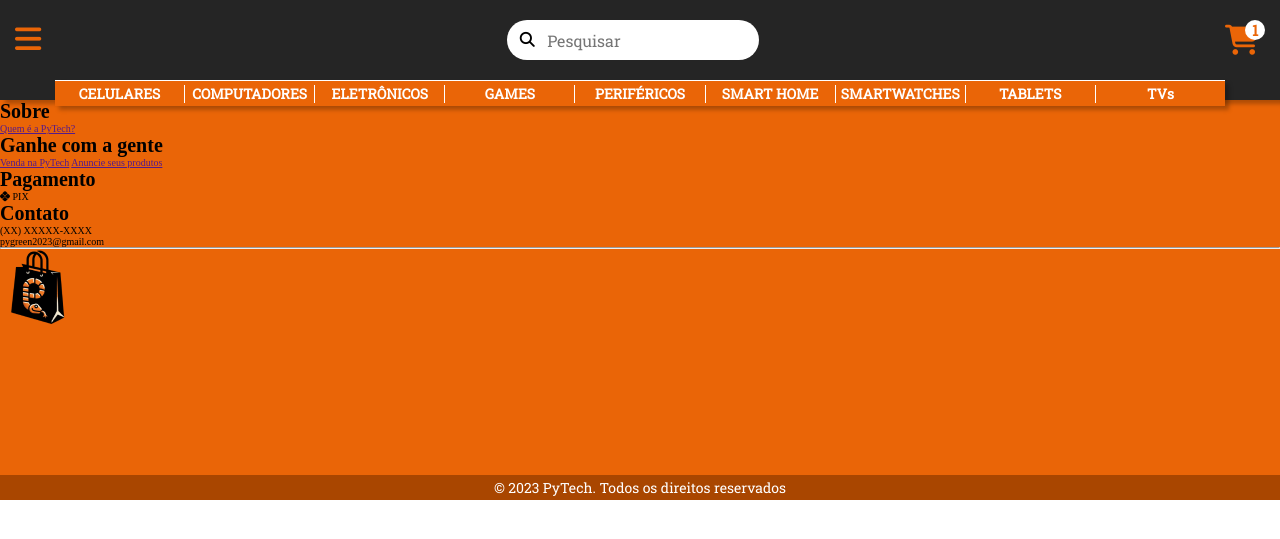
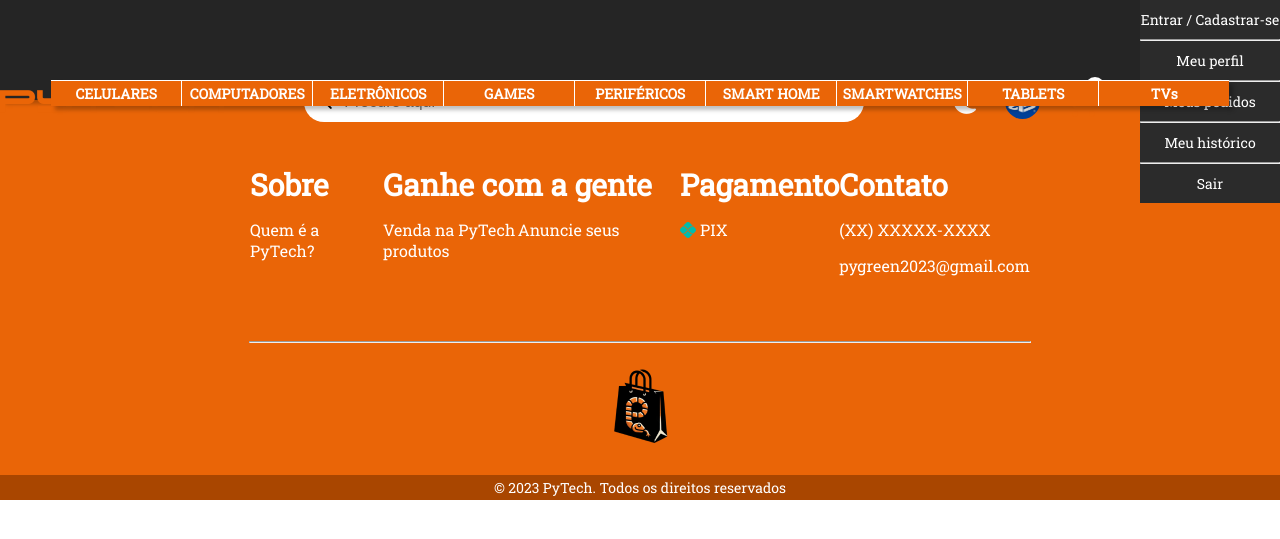
Before and after one commit to PedroAug91/PyTech, a Flask app: page / in a window 1280 px wide. Shown: the top 539 px of the page. Run offline with Flask 3, Linux system fonts and the light colour scheme; some libraries are stand-ins or nearby versions.

Commit message:
header e footer 80% pronto

```diff
--- a/PyTech/static/css/stylebase.css
+++ b/PyTech/static/css/stylebase.css
@@ -22,6 +22,7 @@
 
 html {
     font-size: 10px;
+    font-family: var(--font-primary);
 }
 
 header {
@@ -30,7 +31,6 @@
     align-items: center;
     background-color: var(--clr-header);
     height: 100px;
-    padding-inline: 250px;
     box-shadow: 5px 4px 4px 0px rgba(0, 0, 0, 0.25);
     position: relative;
 }
@@ -44,19 +44,28 @@
 }
 
 #upperHeader {
+    max-width: 1420px;
     width: 100%;
     display: flex;
     align-items: center;
     justify-content: space-between;
-    padding-top: 20px;
 }
 
 header #search {
     display: flex;
+    max-width: 650px;
+    width: 100%;
+    justify-content: center;
+}
+
+#search form {
+    max-width: 610px;
+    width: 80%;
 }
 
 #search #searchButton {
-    width: 40px;
+    max-width: 40px;
+    width: 100%;
     height: 40px;
     background-color: var(--clr-accent-white);
     border: none;
@@ -76,20 +85,21 @@
 }
 
 header #searchInput {
-    max-width: 610px;
+    width: 100%;
+    display: flex;
     height: 40px;
     border: none;
-    flex-shrink: 2;
     border-top-right-radius: 20px;
     border-bottom-right-radius: 20px;
     font-size: 1.6rem;
-    font-family: var(--font-primary);
+
 }
 
 header #iconsHeader {
     display: flex;
     width: 160px;
     justify-content: space-between;
+    align-items: center;
 }
 
 #upperHeader #chageThemeButton {
@@ -115,6 +125,23 @@
     border-radius: 50%;
 }
 
+#profileInfos {
+    min-height: 40px;
+    width: 140px;
+    background-color: var(--clr-primary);
+    color: var(--clr-accent-white);
+    font-size: 1.4rem;
+    text-align: center;
+}
+
+#profileInfos hr {
+    color: var(--clr-secondary);
+}
+
+#profileInfos hr, #profileInfos p {
+    margin-block: 10px;
+}
+
 #upperHeader #shoppingCart {
     display: flex;
     justify-content: flex-end;
@@ -134,10 +161,11 @@
     justify-content: center;
     align-items: center;
     color: var(--clr-secondary);
-    font-family: var(--font-primary);
+
     font-size: 1.5rem;
     font-weight: bold;
     position: absolute;
+    margin-top: 10px;
 }
 
 #upperHeader #shoppingCart a i {
@@ -150,7 +178,7 @@
 #lowerHeader {
     display: flex;
     align-items: center;
-    width: 1170px;
+    width: 1177.5px;
     height: 25px;
     background-color: var(--clr-secondary);
     border-top: 1px solid var(--clr-accent-white);
@@ -160,25 +188,87 @@
 }
 
 #lowerHeader div {
+    height: 100%;
+    display: flex;
+    justify-content: center;
+    align-items: center;
+}
+
+#lowerHeader div p{
     width: 130px;
     height: 18px;
     display: flex;
     justify-content: center;
     align-items: center;
     color: var(--clr-accent-white);
-    font-family: var(--font-primary);
+
     font-weight: bold;
     font-size: 1.4rem;
+}
+
+#lowerHeader div:hover {
+    background-color: var(--clr-accent-darkorange);
 }
 
 #lowerHeader .navbar {
     border-left: 0.5px solid var(--clr-accent-white);
 }
 
+footer {
+    background-color: var(--clr-secondary);
+}
+
 #upperFooter {
-    height: 375px;
-    background-color: var(--clr-secondary);
+    margin-inline: 250px;
+    min-height: 375px;
+    display: flex;
+    flex-direction: column;
+    align-items: center;
+}
 
+#upperFooter button {
+    display: none;
+}
+
+#upperFooter #topicsFooter {
+    width: 100%;
+    margin-block: 50px;
+    display: flex;
+    justify-content: space-between;
+
+    color: var(--clr-accent-white);
+}
+
+#upperFooter #topicsFooter h1, p, a {
+    margin-block: 15px;
+}
+
+#upperFooter #topicsFooter h1{
+    font-size: 3rem;
+    font-weight: bold;
+}
+
+#upperFooter #topicsFooter p, a{
+    font-size: 1.6rem;
+}
+
+#upperFooter #topicsFooter p i{
+    color: #00bdae;
+}
+
+#upperFooter #topicsFooter a{
+    text-decoration: none;
+    color: var(--clr-accent-white);
+}
+
+#upperFooter hr {
+    width: 100%;
+    color: var(--clr-accent-white);
+}
+
+#upperFooter a {
+    width: 75px;
+    margin-block: 25px;
 }
 
 #lowerFooter {
--- a/PyTech/templates/base.html
+++ b/PyTech/templates/base.html
@@ -18,7 +18,7 @@
             <div id="search">
                 <button id="searchButton"><i class="fa-solid fa-magnifying-glass"></i></button>
                 <form action="search">
-                    <input placeholder="Pesquisar" id="searchInput" type="text">
+                    <input placeholder="Procure aqui" id="searchInput" type="text">
                 </form>
             </div>
             <div id="iconsHeader">
@@ -30,6 +30,17 @@
                         <p>1</p>
                     </div>
                 </div>
+            </div>
+            <div id="profileInfos">
+                <p>Entrar / Cadastrar-se</p>
+                <hr>
+                <p class="logado">Meu perfil</p>
+                <hr class="logado">
+                <p class="logado">Meus pedidos</p>
+                <hr class="logado">
+                <p class="logado">Meu histórico</p>
+                <hr class="logado">
+                <p class="logado">Sair</p>
             </div>
         </div>
         <div id="lowerHeader">
@@ -76,24 +87,28 @@
                 <div>
                     <h1>Sobre</h1>
                     <a href="">Quem é a PyTech?</a>
+                    <button><i class="fa-solid fa-chevron-down"></i></button>
                 </div>
                 <div>
                     <h1>Ganhe com a gente</h1>
                     <a href="">Venda na PyTech</a>
                     <a href="">Anuncie seus produtos</a>
+                    <button><i class="fa-solid fa-chevron-down"></i></button>
                 </div>
                 <div>
                     <h1>Pagamento</h1>
                     <p><i class="fa-brands fa-pix"></i> PIX</p>
+                    <button><i class="fa-solid fa-chevron-down"></i></button>
                 </div>
                 <div>
                     <h1>Contato</h1>
                     <p>(XX) XXXXX-XXXX</p>
                     <p>pygreen2023@gmail.com</p>
+                    <button><i class="fa-solid fa-chevron-down"></i></button>
                 </div>
             </div>
             <hr>
-            <img src="../static/img/logo/PyTech-logo.png" alt="">
+            <a href="#upToStart"><img src="../static/img/logo/PyTech-logo.png" alt=""></a>
         </div>
         <div id="lowerFooter">
             <p>© 2023 PyTech. Todos os direitos reservados</p>
```
Also changed, not shown: other parts of PyTech/static/css/stylebase.css (+44 -2 lines).
